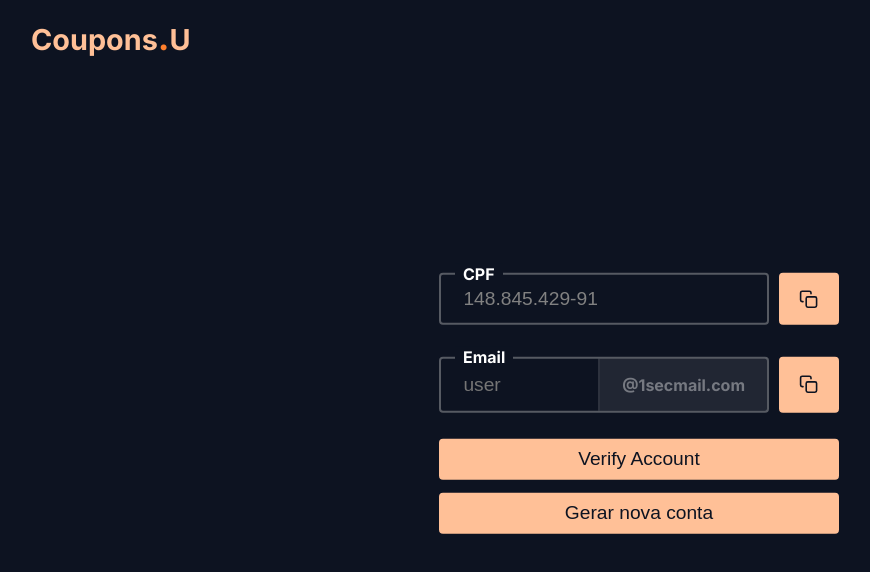
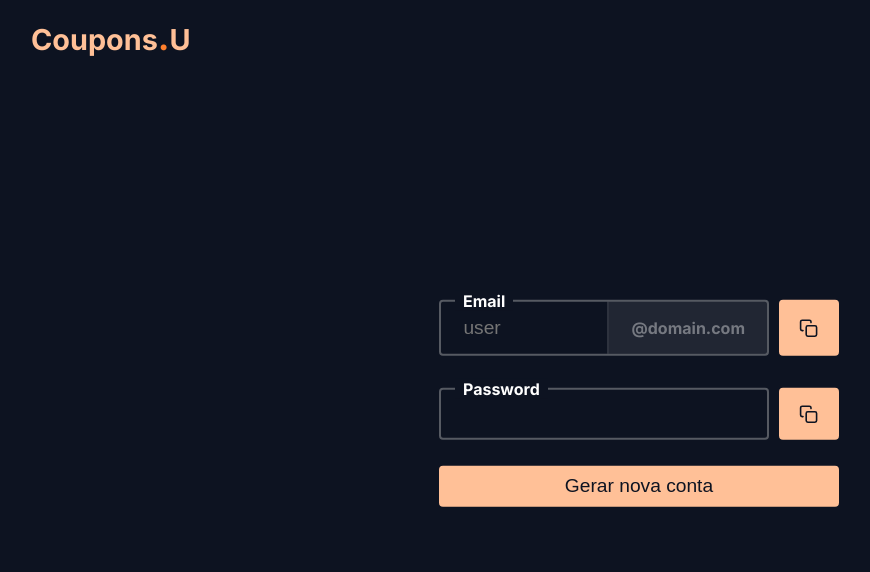
Before and after one commit to DaniloSamways/coupons-u, a React (Create React App) app: page / in a window 1280 px wide. Shown: the top 572 px of the page, without its empty margins (1-871 px from the left). Built offline with nearby package versions, Linux system fonts and the light colour scheme.

Commit message:
Creating new Accounts Automatically

```diff
--- a/src/App.tsx
+++ b/src/App.tsx
@@ -1,97 +1,64 @@
-import { useEffect, useState } from 'react';
+import { useState } from 'react';
 import './App.css';
 import { Button } from './components/Button';
 import { Header } from './components/Header';
 import IconButton from './components/IconButton';
 import InputText from './components/InputText';
-import { findMCDonaldsCode } from './utils/findMCDonaldsCode';
-import { generateCpf } from './utils/generateCpf';
 import { FiCopy } from 'react-icons/fi'
 import { enqueueSnackbar } from 'notistack'
 import { createNewAccount } from './utils/mcdonalds/createNewAccount';
-
-async function findEmails(email: string) {
-  return await fetch(`https://www.1secmail.com/api/v1/?action=getMessages&login=${email}&domain=1secmail.com`).then(res => res.json())
-}
 
 function notification(message: string, variant: 'success' | 'error') {
   return enqueueSnackbar(message, { autoHideDuration: 2000, variant })
 }
 
 function App() {
-  const [cpf, setCpf] = useState<string>('')
+  const [password, setPassword] = useState<string>('')
   const [email, setEmail] = useState<string>('')
+  const [domain, setDomain] = useState<string>('')
   const [loading, setLoading] = useState<boolean>(false)
 
-  const findVerificationCodeLink = async (id: number) => {
-    const couponLink = await findMCDonaldsCode(email, id)
-    generateNewCpf();
-    notification('Código de verificação encontrado!', 'success')
-    setLoading(false)
-    return window.open(couponLink, '_blank')!.focus();
-  }
-
-  async function verifyEmailInbox(event: React.FormEvent<HTMLFormElement>) {
+  const generateAccount = async (event: React.FormEvent<HTMLFormElement>) => {
     event.preventDefault();
     setLoading(true)
-    const response = await findEmails(email)
-
-    if (response.length > 0) {
-      return findVerificationCodeLink(response[0].id)
-    }
-
-    for (let c = 0; c < 15; c++) {
-      const response = await findEmails(email)
-      if (response.length > 0) {
-        return findVerificationCodeLink(response[0].id)
-      }
-      await new Promise(resolve => setTimeout(resolve, 1000));
-    }
-
-    notification('Código de verificação não encontrado!', 'error')
+    const { user, password, domain } = await createNewAccount()
+    setPassword(password)
+    setDomain(domain)
+    setEmail(user)
     setLoading(false)
   }
-
-  const generateNewCpf = () => {
-    setCpf(generateCpf())
-  }
-
-  useEffect(() => {
-    generateNewCpf()
-  }, [])
 
   return (
     <>
       <Header />
-      <main onSubmit={verifyEmailInbox}>
+      <main onSubmit={generateAccount}>
         <form>
-          <div className="input-group">
-            <InputText
-              label='CPF'
-              placeholder='000.000.000-00'
-              value={cpf}
-              onChange={(e) => setCpf(e.target.value)}
-              disabled
-            />
-            <IconButton onClick={() => { navigator.clipboard.writeText(cpf); notification('CPF copiado com sucesso!', 'success') }}>
-              <FiCopy />
-            </IconButton>
-          </div>
           <div className="input-group">
             <InputText
               label='Email'
               placeholder='user'
               value={email}
               onChange={(e) => setEmail(e.target.value)}
-              additional="@1secmail.com"
+              additional={domain ? domain : "@domain.com"}
               required
+              disabled
             />
-            <IconButton onClick={() => { navigator.clipboard.writeText(email + '@1secmail.com'); notification('Email copiado com sucesso!', 'success') }}>
+            <IconButton onClick={() => { navigator.clipboard.writeText(email + '@' + domain); notification('Email copiado com sucesso!', 'success') }}>
               <FiCopy />
             </IconButton>
           </div>
-          <Button type="submit" disabled={loading}>Verify Account</Button>
-          <Button type="button" onClick={() => createNewAccount()}>Gerar nova conta</Button>
+          <div className="input-group">
+            <InputText
+              label='Password'
+              placeholder=''
+              value={password}
+              disabled
+            />
+            <IconButton onClick={() => { navigator.clipboard.writeText(password); notification('Senha copiada com sucesso!', 'success') }}>
+              <FiCopy />
+            </IconButton>
+          </div>
+          <Button disabled={loading} type="submit" onClick={() => createNewAccount()}>Gerar nova conta</Button>
         </form>
       </main>
 
--- a/src/utils/findMCDonaldsCode.ts
+++ /dev/null
@@ -1,6 +0,0 @@
-export async function findMCDonaldsCode(email: string, id: number) {
-  const message = await fetch(`https://www.1secmail.com/api/v1/?action=readMessage&login=${email}&domain=1secmail.com&id=${id}`).then(res => res.json())
-  const regex = /https:\/\/view\.news\.mcdonalds\.com\.br\/\?\S*/;
-  const result = message.body.match(regex)[0]
-  return result
-}
--- a/src/utils/mcdonalds/createNewAccount.ts
+++ b/src/utils/mcdonalds/createNewAccount.ts
@@ -18,5 +18,9 @@ export async function createNewAccount() {
     await new Promise(resolve => setTimeout(resolve, 1000));
   }
 
-  return alert(`Email: ${email} \nSenha: Account1@`)
+  return {
+    user,
+    password: 'Account1@',
+    domain
+  }
 }
--- a/src/utils/mcdonalds/getBearerToken.ts
+++ b/src/utils/mcdonalds/getBearerToken.ts
@@ -4,7 +4,7 @@ export async function getBearerToken() {
     const res = await fetch("https://mcdonalds-api.vercel.app/");
     const data = await res.json();
     console.log('Token gerado')
-    return data.response[0].token;
+    return data.token;
   } catch (e) {
     console.log(e)
   }
```
Also changed, not shown: src/utils/createMCDonaldsAccount.ts (deleted, +0 -29 lines).
